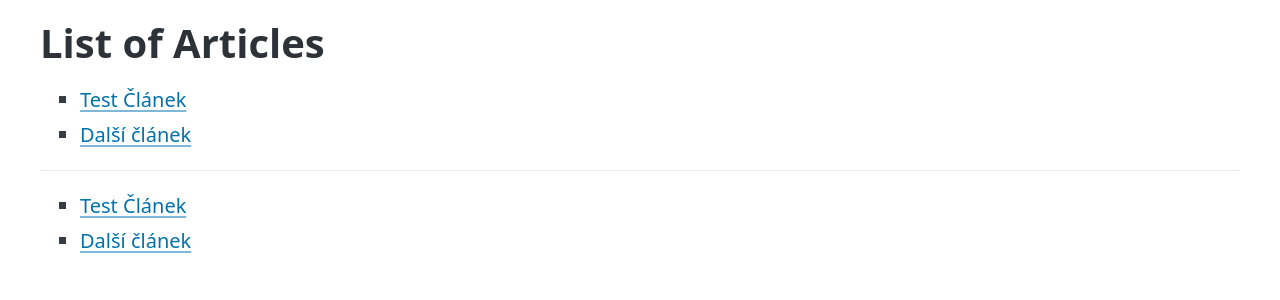
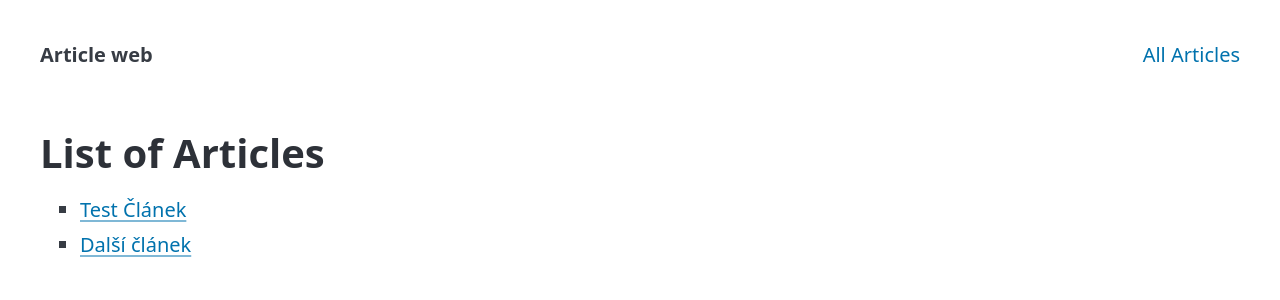
Before and after one commit to suche-cz/GROUP05, a Django app: page / in a window 1280 px wide. Shown: the top 300 px of the page. Run offline with Django 5.2, Linux system fonts and the light colour scheme; data comes from the database, SQL or seed files in the repository; some libraries are stand-ins or nearby versions.

Commit message:
PY29 template include, extends

```diff
--- a/projekty/test_project/articles/templates/articles/article_list.html
+++ b/projekty/test_project/articles/templates/articles/article_list.html
@@ -8,6 +8,8 @@
     <title>List of Articles</title>
   </head>
   <body>
+    {% include 'articles/navbar.html' %}
+
     <main class="container">
         <h1>List of Articles</h1>
 
--- /dev/null
+++ b/projekty/test_project/articles/templates/articles2/_layout.html
@@ -0,0 +1,27 @@
+<!doctype html>
+<html lang="en">
+  <head>
+    <meta charset="utf-8">
+    <meta name="viewport" content="width=device-width, initial-scale=1">
+    <meta name="color-scheme" content="light dark">
+    <link rel="stylesheet" href="https://cdn.jsdelivr.net/npm/@picocss/pico@2/css/pico.min.css">
+    <title>Hello world!</title>
+  </head>
+  <body>
+    <header class="container">
+        <nav>
+            <ul>
+                <li><strong>Article web</strong></li>
+            </ul>
+            <ul>
+                <li><a href="{% url 'article_list' %}">All Articles</a></li>
+            </ul>
+        </nav>
+    </header>
+    <main class="container">
+      {% block article_content %}
+        <h2>PUT YOUR HTML HERE</h2>
+      {% endblock %}
+    </main>
+  </body>
+</html>
--- /dev/null
+++ b/projekty/test_project/articles/templates/articles2/article_list.html
@@ -0,0 +1,12 @@
+{% extends 'articles2/_layout.html' %}
+
+{% block article_content %}
+    <h1>List of Articles</h1>
+    <ul>
+        {% for article in articles %}
+            <li>
+                <a href="{% url 'article_detail' pk=article.id %}">{{ article.title }}</a>
+            </li>
+        {% endfor %}
+    </ul>
+{% endblock %}
--- a/projekty/test_project/articles/views.py
+++ b/projekty/test_project/articles/views.py
@@ -4,10 +4,10 @@ from articles.models import Article
 def article_list(request):
     articles = Article.objects.all()
     context = {'articles': articles}
-    return render(request, 'articles/article_list.html', context)
+    return render(request, 'articles2/article_list.html', context)
 
 def article_detail(request, pk):
     article = get_object_or_404(Article, id=pk)
     # article = Article.objects.get(id=pk)
     context = {'article': article}
-    return render(request, 'articles/article_detail.html', context)
+    return render(request, 'articles2/article_detail.html', context)
```
Also changed, not shown: PY/29/_osnova.txt (added, +12 -0 lines), projekty/test_project/articles/templates/articles/article_detail.html (+9 -3 lines), projekty/test_project/articles/templates/articles/navbar.html (added, +10 -0 lines), projekty/test_project/articles/templates/articles2/article_detail.html (added, +13 -0 lines), PY/28/_ukol.txt (line endings or trailing spaces).
